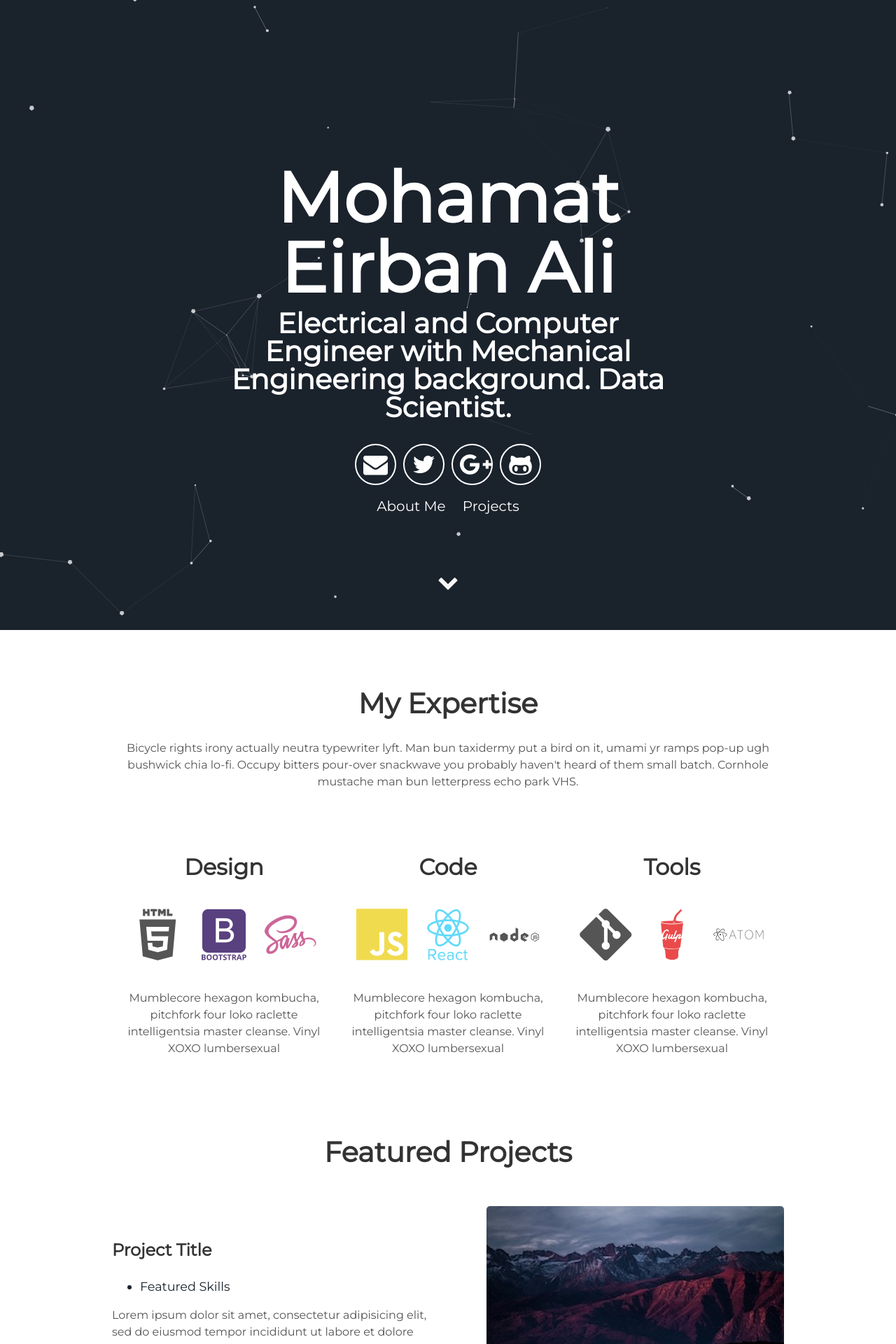
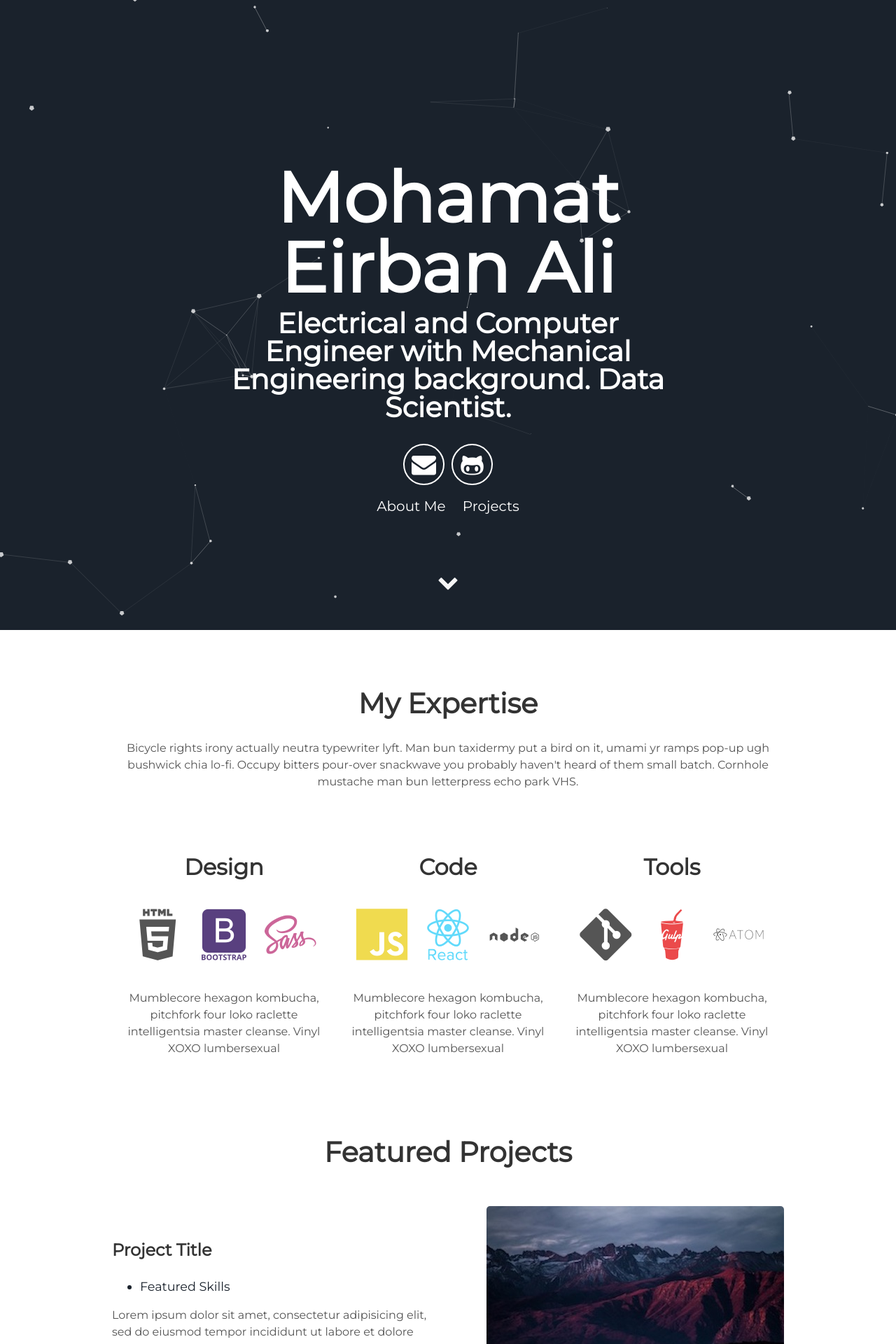
Before and after one commit to danielm201s/danielm201s.github.io, a Jekyll site: the page built from index.html, in a window 1280 px wide. Shown: the top 1920 px of the page at 70% size. Built offline with Jekyll 4.4.1, drawn with Linux system fonts in a browser that asks for light colours.

Commit message:
Update header.html

```diff
--- a/_includes/header.html
+++ b/_includes/header.html
@@ -5,10 +5,8 @@
         <span class="site-description">{{site.user_title}}</span>
       </h1>
       <div class="header-icons">
-        <a aria-label="Send email" href="#"><i class="icon fa fa-envelope"></i></a>
-        <a aria-label="My Twitter" target="_blank" href="#"><i class="icon fa fa-twitter" aria-hidden="true"></i></a>
-        <a aria-label="My Google Plus" target="_blank" href="#"><i class="icon fa fa-google-plus" aria-hidden="true"></i></a>
-        <a aria-label="My Github" target="_blank" href="#"><i class="icon fa fa-github-alt" aria-hidden="true"></i></a>
+        <a aria-label="Send email" href="mailto:irfan93@ou.edu"><i class="icon fa fa-envelope"></i></a>
+        <a aria-label="My Github" target="_blank" href="https://github.com/Irfan93"><i class="icon fa fa-github-alt" aria-hidden="true"></i></a>
       </div>
       <div class="header-links">
         <a class="link" href="#about" data-scroll>About Me</a>
```
